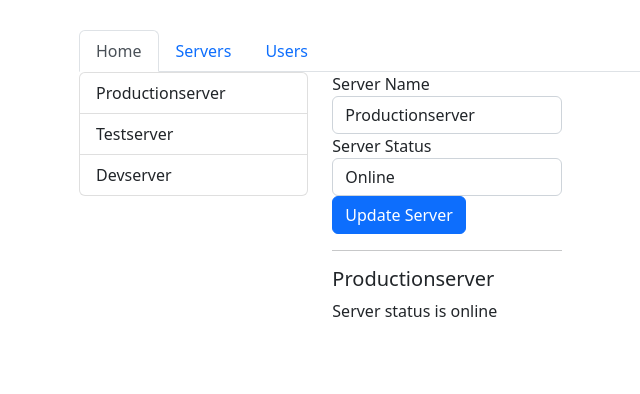
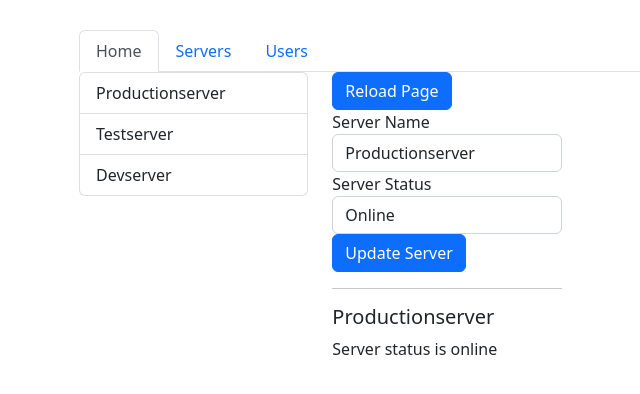
Before and after one commit to saleemjavid36/11_Routing, an Angular app: page /servers in a window 1280 px wide. Shown: the top 394 px of the page, without its empty margins (3-643 px from the left). Built offline with nearby package versions, Linux system fonts and the light colour scheme.

Commit message:
relativePath

```diff
--- a/src/app/servers/servers.component.html
+++ b/src/app/servers/servers.component.html
@@ -11,7 +11,7 @@
   </div>
   <div class="col-xs-12 col-sm-4">
     <!-- <a routerLink="/servers">Reload page</a> -->
-
+    <button class="btn btn-primary" (click)="onReload()">Reload Page</button>
     <app-edit-server></app-edit-server>
     <hr>
     <app-server></app-server>
--- a/src/app/servers/servers.component.ts
+++ b/src/app/servers/servers.component.ts
@@ -1,4 +1,5 @@
 import { Component, OnInit } from '@angular/core';
+import { ActivatedRoute, Router } from '@angular/router';
 import { ServersService } from './servers.service';
 
 @Component({
@@ -9,10 +10,15 @@
 export class ServersComponent implements OnInit {
   public servers: {id: number, name: string, status: string}[] = [];
 
-  constructor(private serversService: ServersService) { }
+  constructor(private serversService: ServersService,
+              private router:Router,
+              private route:ActivatedRoute) { }
 
   ngOnInit() {
     this.servers = this.serversService.getServers();
   }
 
+  onReload(){
+    // this.router.navigate(['servers'],{relativeTo:this.route})
+  }
 }
```
Also changed, not shown: 1 other file (tests, documents, lock files or other folders).
